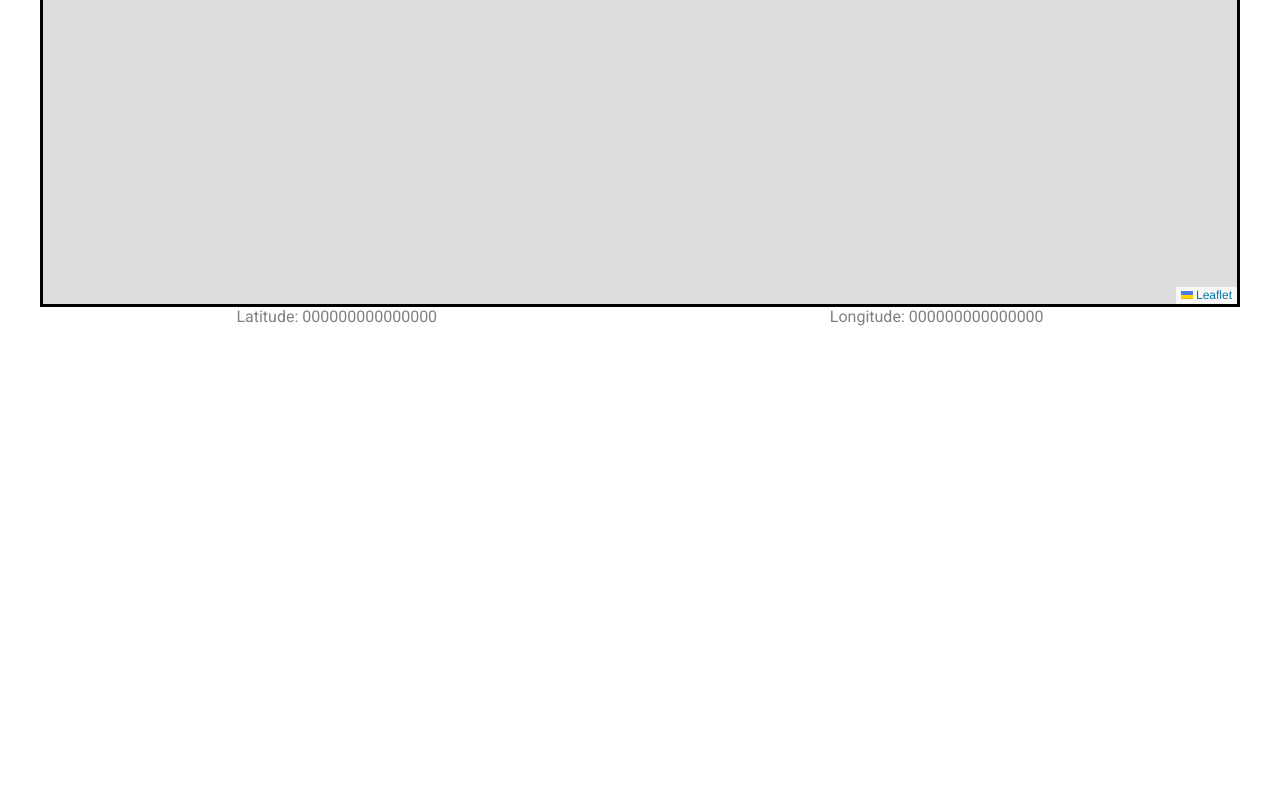
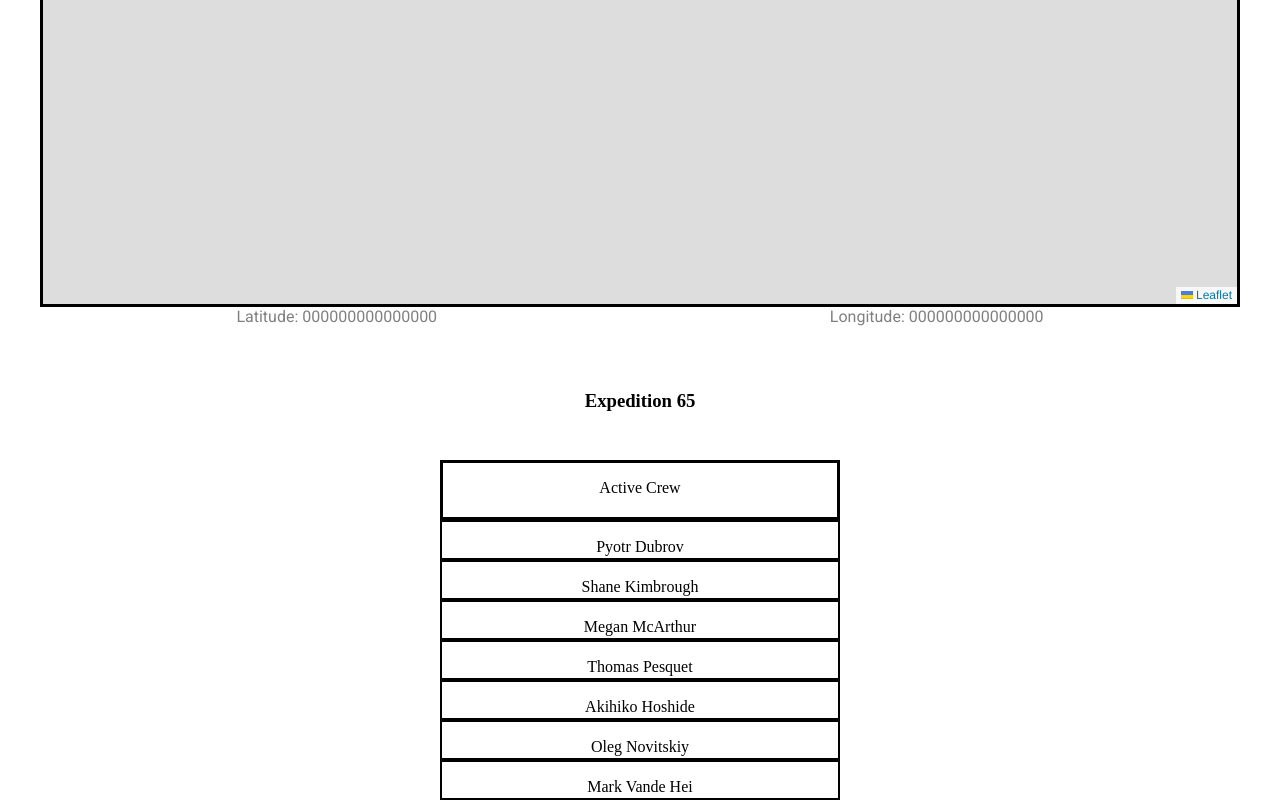
Before and after one commit to gchib00/ISSCentral, a website: page index.html in a window 1280 px wide. Shown: the part 442-1242 px from the top of the page. Before the commit the page ends 800 px from the top, so only its background shows below. Drawn offline with nearby package versions, Linux system fonts and the light colour scheme; no server answers.

Commit message:
Added crew grid

```diff
--- a/index.html
+++ b/index.html
@@ -2,6 +2,7 @@
 <html>
 <head>
 	<title>ISS Central</title>
+	<meta charset="utf-8">
 	<script src="script.js" defer></script>
 	<link rel="stylesheet" href="https://unpkg.com/leaflet@1.7.1/dist/leaflet.css"
    	integrity="sha512-xodZBNTC5n17Xt2atTPuE1HxjVMSvLVW9ocqUKLsCC5CXdbqCmblAshOMAS6/keqq/sMZMZ19scR4PsZChSR7A=="
@@ -27,5 +28,18 @@
 			<p id="issLongitude">Longitude: 000000000000000</p>
 		</div>
 	</section>
+	<h3 id="expedition65">Expedition 65</h3>
+	<section id="iss-crew">
+		<div id="crew">
+			<p class="grid-header">Active Crew</p>
+			<p class="grid-item">Pyotr Dubrov</p>
+			<p class="grid-item">Shane Kimbrough</p>
+			<p class="grid-item">Megan McArthur</p>
+			<p class="grid-item">Thomas Pesquet</p>
+			<p class="grid-item">Akihiko Hoshide</p>
+			<p class="grid-item">Oleg Novitskiy</p>
+			<p class="grid-item">Mark Vande Hei</p>
+		</div>
+	</section>
 </body>
 </html>
--- a/script.js
+++ b/script.js
@@ -51,7 +51,7 @@ async function trackISS(){
 
 setInterval(function(){
 	trackISS()
-},1000)
+},2000)
 
 
 
--- a/style.scss
+++ b/style.scss
@@ -78,7 +78,7 @@ header {
 	width: 145px;
 }
 #issMap {
-	height: 530px; //was 380 originally
+	height: 530px; //needs to be at least 380
 	width: 100%;
 	align-self: center;
 	border: 3px solid black;
@@ -92,3 +92,28 @@ header {
 		@include mainfont;
 	}
 }
+#expedition65 {
+	text-align: center;
+	margin: 4rem 0rem 1rem 0rem;
+}
+#iss-crew {
+	width: 1200px;
+	@include centerContent(row);
+	margin: auto;
+}
+#crew {
+	margin-top: 2rem;
+	display: grid;
+	grid-template-columns: 400px;
+	grid-template-rows: 60px repeat(7, 40px);
+}
+.grid-item {
+	text-align: center;
+	padding: 16px;
+	border: 2px solid black;
+}
+.grid-header {
+	text-align: center;
+	padding: 16px;
+	border: 3px solid black;
+}
```
Also changed, not shown: style.css, 1 other file.
